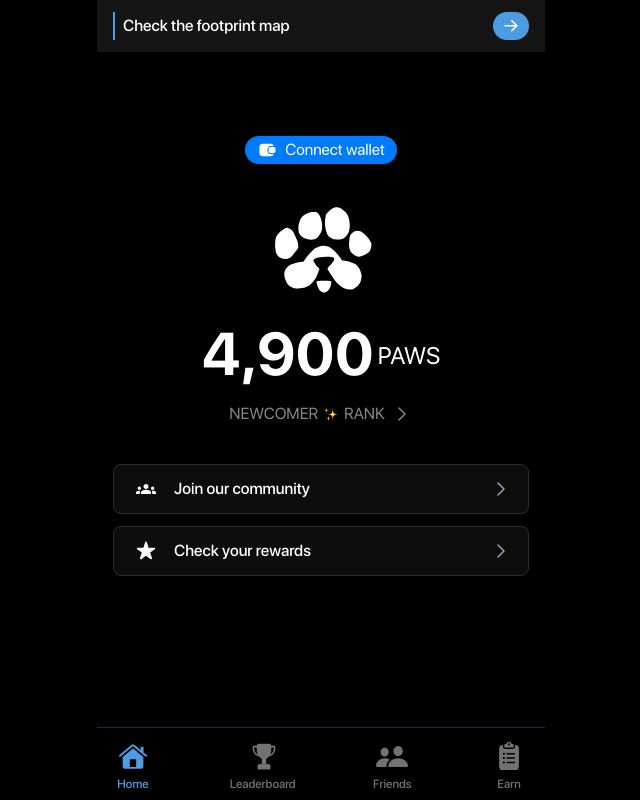
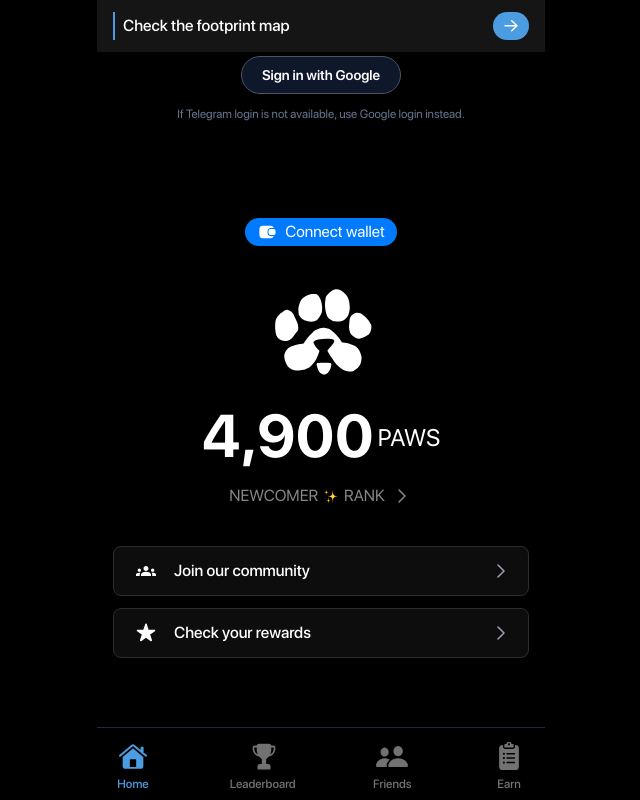
Before and after one commit to daveikechukwutechbro/my-paws-clone, a Next.js app: page / in a window 1280 px wide. Shown: the whole page, without its empty margins (319-959 px from the left). Built offline with nearby package versions, Linux system fonts and the light colour scheme; no server answers.

Commit message:
Add Telegram status display and Google login button

```diff
--- a/app/page.tsx
+++ b/app/page.tsx
@@ -8,8 +8,16 @@
 import TabContainer from '@/components/TabContainer'
 import { TabProvider } from '@/contexts/TabContext'
 
+type TelegramUser = {
+  id: string
+  username: string
+}
+
 export default function Home() {
   const [message, setMessage] = useState('Checking login...')
+  const [telegramUser, setTelegramUser] = useState<TelegramUser | null>(null)
+  const [loginMethod, setLoginMethod] = useState<'telegram' | 'google' | null>(null)
+  const [loadingGoogle, setLoadingGoogle] = useState(false)
 
   useEffect(() => {
     console.log('🔥 App started')
@@ -25,6 +33,8 @@
 
     const userId = user.id.toString()
     const username = user.username || 'guest'
+    setTelegramUser({ id: userId, username })
+    setLoginMethod('telegram')
 
     async function handleUser() {
       try {
@@ -71,12 +81,58 @@
     handleUser()
   }, [])
 
+  const handleGoogleLogin = async () => {
+    setLoadingGoogle(true)
+    try {
+      const { error } = await supabase.auth.signInWithOAuth({
+        provider: 'google',
+        options: {
+          redirectTo: window.location.href
+        }
+      })
+
+      if (error) {
+        console.error('❌ Google sign-in error:', error)
+        setMessage('Google login failed. Please try again.')
+      } else {
+        setLoginMethod('google')
+        setMessage('Redirecting for Google sign-in...')
+      }
+    } catch (err) {
+      console.error('🚨 Unexpected Google login error:', err)
+      setMessage('Unexpected error during Google login. Check the console.')
+    } finally {
+      setLoadingGoogle(false)
+    }
+  }
+
   return (
     <TabProvider>
       <main className="min-h-screen bg-black text-white">
-        <div className="px-4 py-5 text-center text-sm text-slate-300 sm:px-6">
-          {message}
+        <div className="mx-auto max-w-3xl px-4 py-5 text-center text-sm text-slate-300 sm:px-6">
+          {telegramUser && loginMethod === 'telegram' ? (
+            <div>
+              <p className="font-semibold text-white">Telegram login detected</p>
+              <p className="mt-1">Logged in as <strong>@{telegramUser.username}</strong></p>
+              <p className="mt-1 text-slate-400">Your Telegram ID: {telegramUser.id}</p>
+            </div>
+          ) : (
+            <p>{message}</p>
+          )}
+
+          <div className="mt-4 flex flex-col items-center gap-3">
+            <button
+              type="button"
+              onClick={handleGoogleLogin}
+              disabled={loadingGoogle}
+              className="rounded-full border border-slate-600 bg-slate-900 px-5 py-2 text-sm font-semibold text-white transition hover:border-slate-400 disabled:cursor-not-allowed disabled:opacity-60"
+            >
+              {loadingGoogle ? 'Redirecting to Google...' : 'Sign in with Google'}
+            </button>
+            <p className="text-xs text-slate-500">If Telegram login is not available, use Google login instead.</p>
+          </div>
         </div>
+
         <CheckFootprint />
         <TabContainer />
         <NavigationBar />
```
